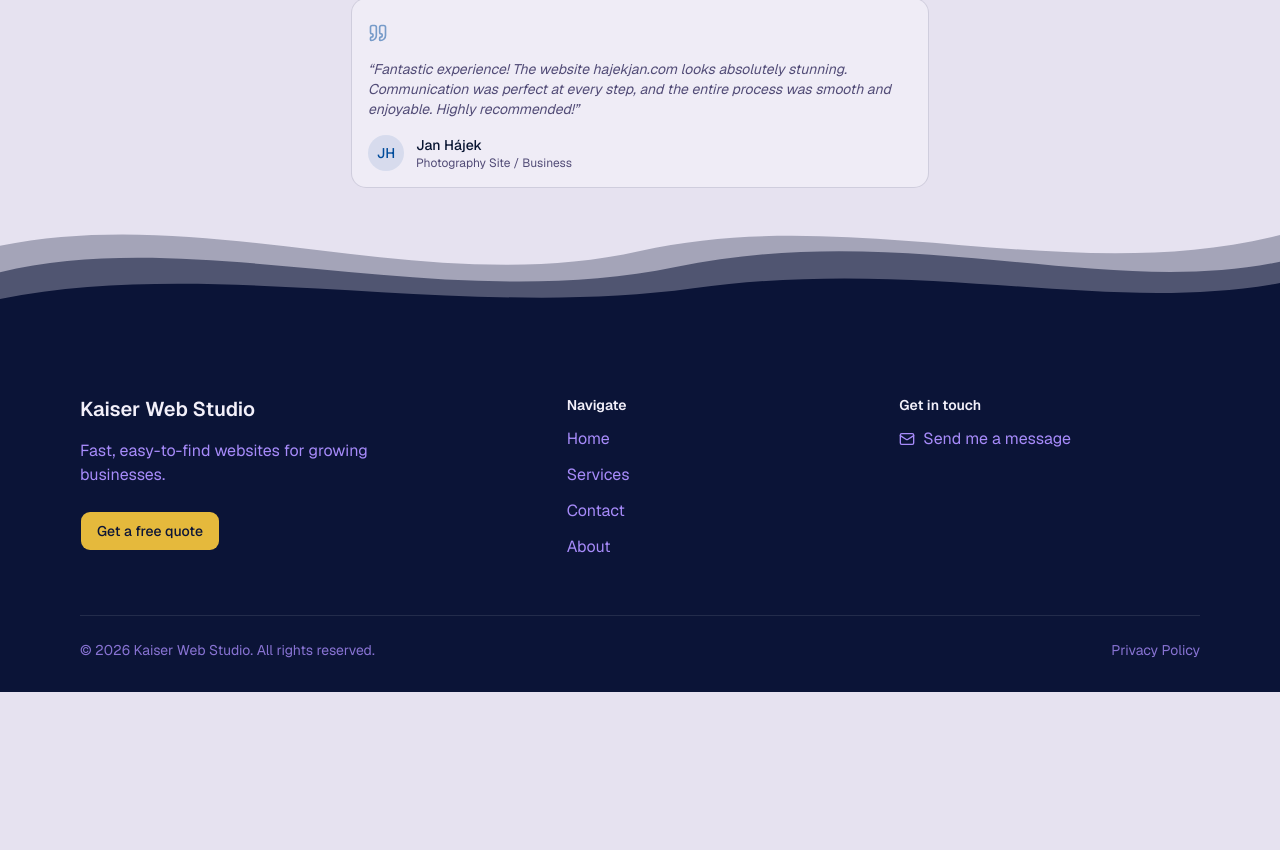
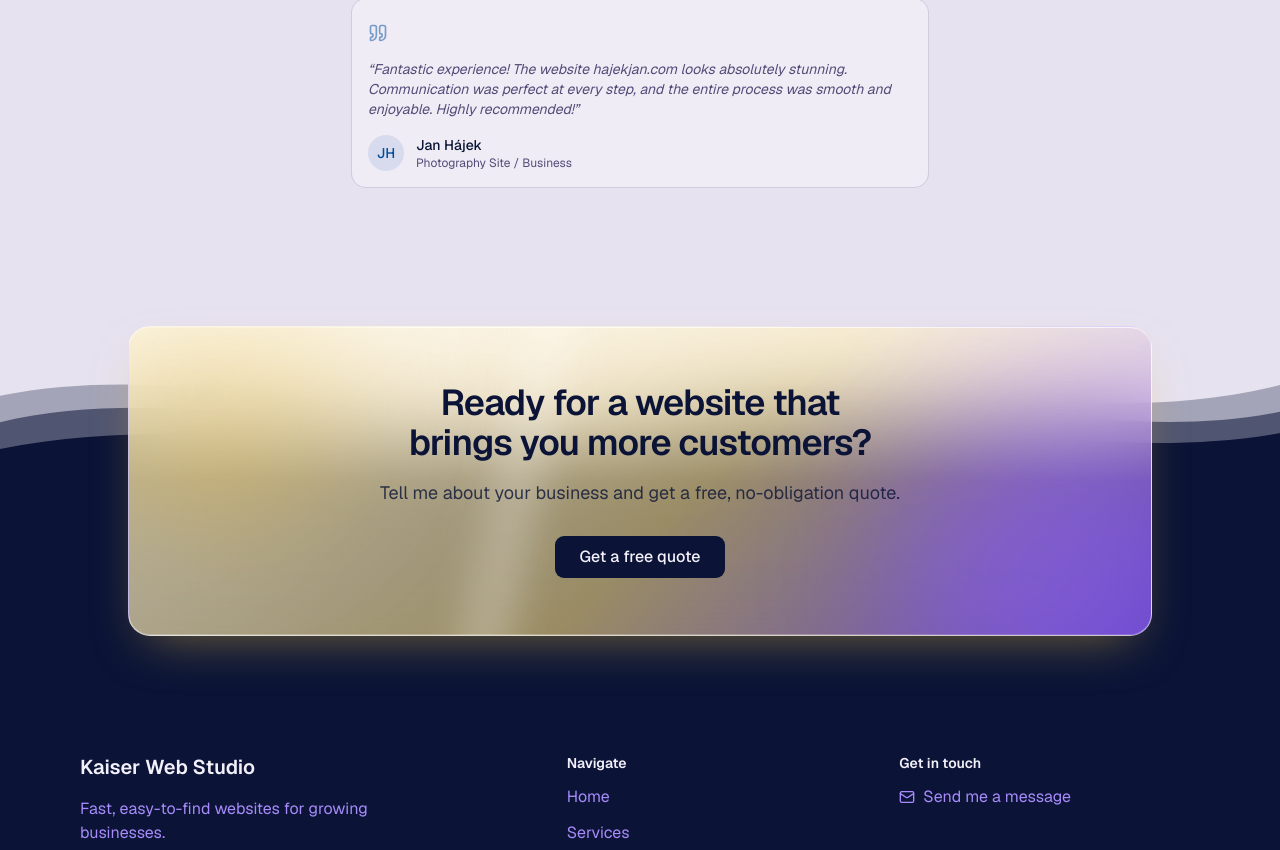
Before and after one commit to Tomas-Kaiser/kaiserwebstudio, a Next.js app: page /en in a window 1280 px wide. Shown: the part 3850-4700 px from the top of the page. Before the commit the page ends 4542 px from the top, so only its background shows below. Built offline with nearby package versions, Linux system fonts and the light colour scheme.

Commit message:
Add glass gold CTA banner straddling the footer edge and add footer spacing on inner pages

```diff
--- a/messages/cs.json
+++ b/messages/cs.json
@@ -298,5 +298,9 @@
     "navigate": "Navigace",
     "contact": "Kontakt",
     "contactForm": "Napište mi"
+  },
+  "Cta": {
+    "title": "Chcete web, který vám přivede víc zákazníků?",
+    "subtitle": "Napište mi o svém podnikání a získejte nezávaznou nabídku zdarma."
   }
 }
--- a/messages/en.json
+++ b/messages/en.json
@@ -298,5 +298,9 @@
     "navigate": "Navigate",
     "contact": "Get in touch",
     "contactForm": "Send me a message"
+  },
+  "Cta": {
+    "title": "Ready for a website that brings you more customers?",
+    "subtitle": "Tell me about your business and get a free, no-obligation quote."
   }
 }
--- a/src/app/[locale]/page.tsx
+++ b/src/app/[locale]/page.tsx
@@ -111,6 +111,7 @@ export default function Home() {
   const steps = tProcess.raw("steps") as ProcessStep[];
   const tTestimonials = useTranslations("Testimonials");
   const testimonials = tTestimonials.raw("items") as Testimonial[];
+  const tCta = useTranslations("Cta");
   const tPackages = useTranslations("Packages");
   const tiers = tPackages.raw("tiers") as PackageTier[];
 
@@ -396,7 +397,7 @@ export default function Home() {
         </div>
       </section>
 
-      <section className="bg-background px-4 pt-20 pb-36">
+      <section className="bg-background px-4 pt-20">
         <div className="mx-auto max-w-5xl">
           <div className="mx-auto max-w-xl text-center">
             <Badge variant="secondary">{tTestimonials("eyebrow")}</Badge>
@@ -445,6 +446,42 @@ export default function Home() {
           </div>
         </div>
       </section>
+
+      <section data-cta-hang className="relative z-10 -mt-12 px-4 sm:-mt-4">
+        <div className="relative mx-auto flex min-h-[22rem] max-w-5xl sm:min-h-[18rem] translate-y-1/2 flex-col justify-center overflow-hidden rounded-3xl border border-white/60 bg-[linear-gradient(135deg,rgba(255,246,214,0.72)_0%,rgba(244,214,120,0.62)_55%,rgba(139,92,246,0.7)_100%)] p-10 text-center shadow-[0_20px_50px_-20px_rgba(229,185,60,0.5),inset_0_1px_0_rgba(255,255,255,0.7),inset_0_-1px_0_rgba(255,255,255,0.25)] backdrop-blur-2xl backdrop-saturate-150 sm:p-14">
+          <div
+            aria-hidden="true"
+            className="pointer-events-none absolute -top-20 -left-16 size-72 rounded-full bg-gold/40 blur-3xl"
+          />
+          <div
+            aria-hidden="true"
+            className="pointer-events-none absolute -right-16 -bottom-24 size-80 rounded-full bg-[#8b5cf6]/50 blur-3xl"
+          />
+          <div
+            aria-hidden="true"
+            className="pointer-events-none absolute inset-x-0 top-0 h-1/2 bg-linear-to-b from-white/50 to-transparent"
+          />
+          <div
+            aria-hidden="true"
+            className="pointer-events-none absolute -top-10 -bottom-10 left-1/3 w-24 rotate-12 bg-linear-to-r from-transparent via-white/25 to-transparent blur-md"
+          />
+
+          <div className="relative mx-auto flex max-w-2xl flex-col items-center gap-4">
+            <h2 className="text-3xl font-semibold tracking-tight text-navy text-balance sm:text-4xl">
+              {tCta("title")}
+            </h2>
+            <p className="text-navy/80 sm:text-lg">{tCta("subtitle")}</p>
+            <Button
+              size="lg"
+              className="mt-3 h-11 bg-navy px-6 text-base text-lavender hover:bg-navy/90"
+              nativeButton={false}
+              render={<Link href="/contact" />}
+            >
+              {t("primaryCta")}
+            </Button>
+          </div>
+        </div>
+      </section>
     </main>
   );
 }
--- a/src/app/globals.css
+++ b/src/app/globals.css
@@ -144,3 +144,22 @@
     @apply font-sans;
   }
 }
+main:has([data-cta-hang]) + footer {
+  padding-top: 15rem;
+}
+
+@media (min-width: 40rem) {
+  main:has([data-cta-hang]) + footer {
+    padding-top: 13rem;
+  }
+}
+
+main:not(:has([data-cta-hang])) + footer {
+  margin-top: 8rem;
+}
+
+@media (min-width: 40rem) {
+  main:not(:has([data-cta-hang])) + footer {
+    margin-top: 11rem;
+  }
+}
--- a/src/components/footer.tsx
+++ b/src/components/footer.tsx
@@ -1,14 +1,12 @@
 import { useTranslations } from "next-intl";
 import { Mail } from "lucide-react";
 import { Link } from "@/i18n/navigation";
-import { Button } from "@/components/ui/button";
 import { navItems } from "@/lib/nav-items";
 
 const linkClass = "text-violet transition-colors hover:text-gold";
 
 export function Footer() {
   const t = useTranslations("Nav");
-  const tHome = useTranslations("Home");
   const tFooter = useTranslations("Footer");
 
   return (
@@ -42,13 +40,6 @@ export function Footer() {
               Kaiser Web Studio
             </Link>
             <p className="max-w-xs text-violet">{tFooter("tagline")}</p>
-            <Button
-              className="mt-2 h-10 bg-gold px-4 text-navy hover:bg-gold/90"
-              nativeButton={false}
-              render={<Link href="/contact" />}
-            >
-              {tHome("primaryCta")}
-            </Button>
           </div>
 
           <div className="grid gap-8 sm:grid-cols-2 lg:col-span-7">
```
